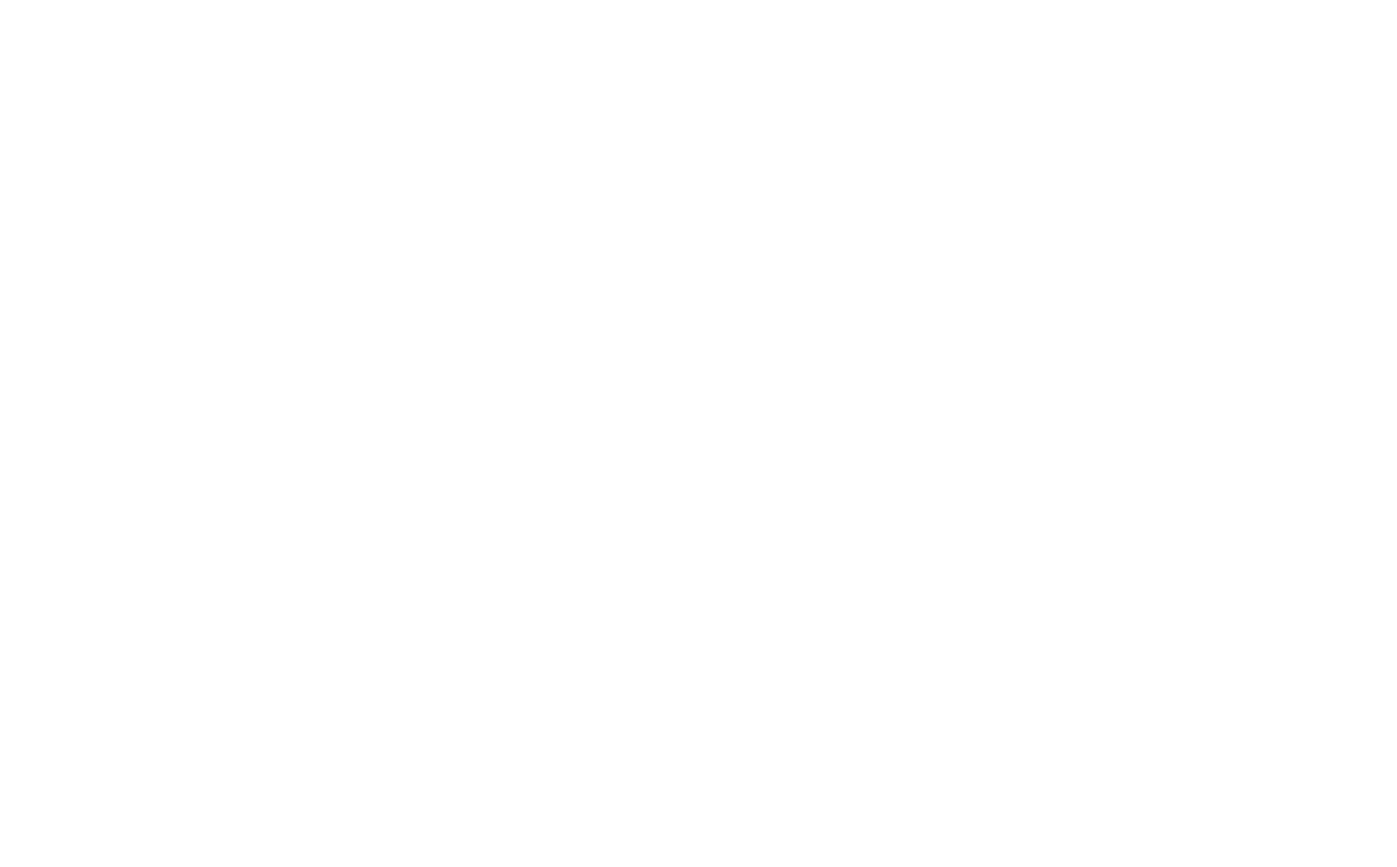
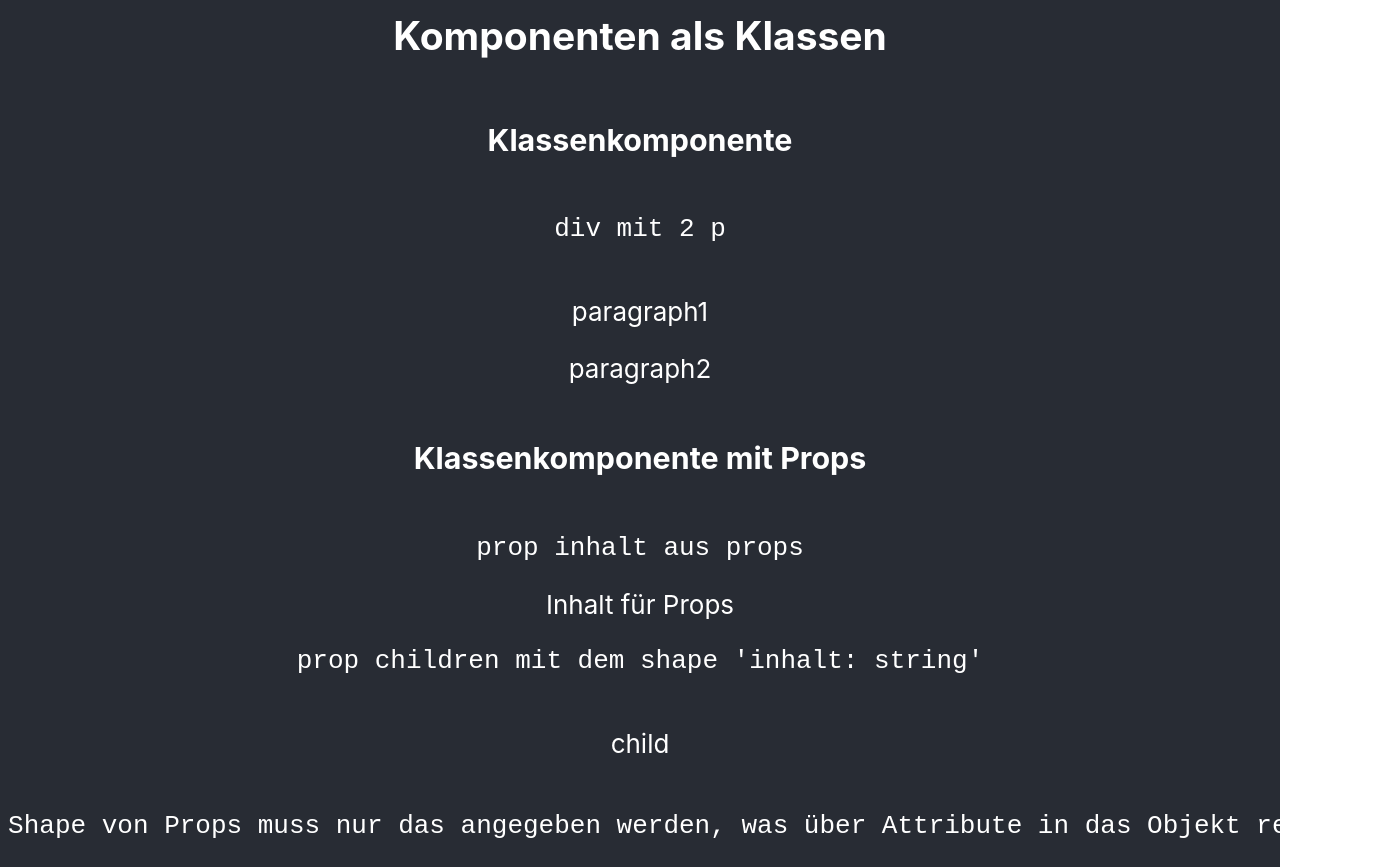
Before and after one commit to ppedvAG/2021-04-08-react, a React (Create React App) app in the folder TRAINER/default-app/: page / in a window 1280 px wide. Shown: the part 1180-2047 px from the top of the page, 1397 px wide, since content can reach past the window. Before the commit the page ends 1159 px from the top, so only its background shows below. Built offline with nearby package versions, Linux system fonts and the light colour scheme.

Commit message:
m006 demo

```diff
--- a/TRAINER/default-app/public/index.html
+++ b/TRAINER/default-app/public/index.html
@@ -24,7 +24,7 @@
       work correctly both with client-side routing and a non-root public URL.
       Learn how to configure a non-root public URL by running `npm run build`.
     -->
-    <title>React App</title>
+    <title>DEFAULT React App</title>
   </head>
   <body>
     <noscript>You need to enable JavaScript to run this app.</noscript>
--- a/TRAINER/default-app/src/App.tsx
+++ b/TRAINER/default-app/src/App.tsx
@@ -1,5 +1,7 @@
+import React from 'react';
 import './App.css';
 import ElementChildren, { ComponentChildren, ReactChildren } from './m004/Children';
+import ClassComponent, { ClassComponentWithProps } from './m006/ClassComponent';
 
 function App() {
   return (
@@ -27,6 +29,11 @@ function App() {
           <p>p2</p>
           <p>p3</p>
         </ReactChildren>
+        <h2>Komponenten als Klassen</h2>
+        <ClassComponent/>
+        <ClassComponentWithProps inhalt="Inhalt für Props">
+          <p>child</p>
+        </ClassComponentWithProps>
       </header>
     </div>
   );
--- /dev/null
+++ b/TRAINER/default-app/src/m006/ClassComponent.tsx
@@ -0,0 +1,54 @@
+/*
+export default function ElementChildren() {
+    const myDiv = (
+        <div>
+            <p>paragraph1</p>
+            <p>paragraph2</p>
+        </div>
+    )
+    // Datentyp von myDiv ist JSX.Element
+    console.log('myDiv.props.children :>> ', myDiv.props.children);
+    return (
+        <>
+            <p>div mit 2 p</p>
+            {myDiv}
+            <p>div children</p>
+            {myDiv.props.children}
+        </>
+    );
+} */
+
+import { Component } from "react"
+
+export default class ClassComponent extends Component {
+    myDiv = (
+        <div>
+            <p>paragraph1</p>
+            <p>paragraph2</p>
+        </div>
+    )
+    render() {
+        return (
+            <>
+                <h3>Klassenkomponente</h3>
+                <pre>div mit 2 p</pre>
+                {this.myDiv}
+            </>
+        )
+    }
+}
+
+export class ClassComponentWithProps extends Component<{inhalt: string},any> {
+    render() {
+        return (
+            <>
+                <h3>Klassenkomponente mit Props</h3>
+                <pre>prop inhalt aus props</pre>
+                {this.props.inhalt}
+                <pre>prop children mit dem shape 'inhalt: string'</pre>
+                {this.props.children}
+                <pre>Also im Shape von Props muss nur das angegeben werden, was über Attribute in das Objekt reinkommt</pre>
+            </>
+        )
+    }
+}
```
Also changed, not shown: 2 other files (tests, documents, lock files or other folders).
